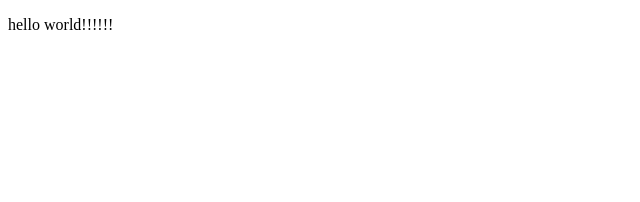
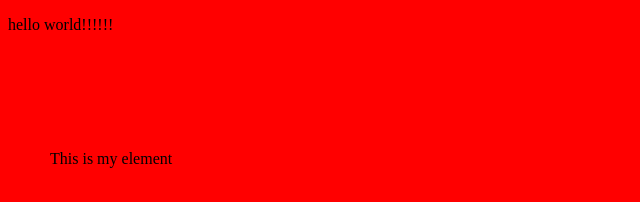
Before and after one commit to coding5211/coding5211.github.io, a plain HTML site: page index.html in a window 1280 px wide. Shown: the whole page, without its empty margins (0-640 px from the left). Drawn offline with Linux system fonts and the light colour scheme.

Commit message:
Update index.html

```diff
--- a/index.html
+++ b/index.html
@@ -3,9 +3,20 @@
 <head>
 	<meta http-equiv="content-type" content="text/html; charset=utf-8" />
 	<title>hello world!</title>
+	<style type="text/css">
+		body{
+			background-color:red;
+		}
+		#myelement{
+			position:absolute;
+			left:50px;
+			top:150px;
+		}
+	</style>
 </head>
 <body>
 <p>hello world!!!!!!</p>
-<script>alert("hwllo!")</script>
+<div id="myelement">This is my element</div>
+<script></script>
 </body>
 </html>
```
